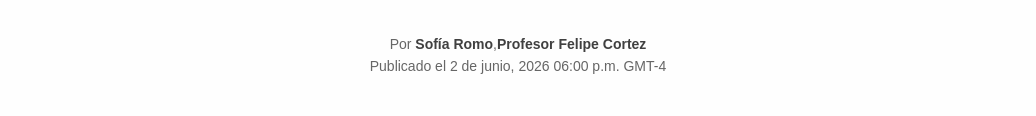
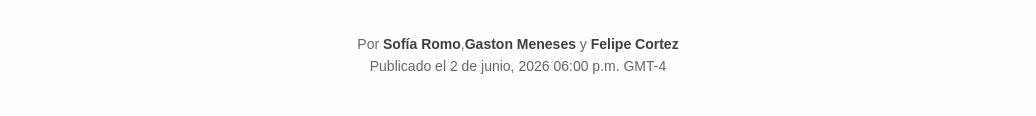
Before and after one commit to RomoSofia/Clase-12-Troncal, a plain HTML site: page index.html in a window 1280 px wide. Shown: the part 614-730 px from the top of the page, without its empty margins (122-1158 px from the left). Drawn offline with nearby package versions, Linux system fonts and the light colour scheme; a web font is replaced by a local one.

Commit message:
Update index.html

```diff
--- a/index.html
+++ b/index.html
@@ -58,7 +58,7 @@
         <h3>FORMACIÓN DISCIPLINAR</h3>
         <h1>Mapa del diseño en Chile</h1>
         <h2>IP lideran en vacantes y las universidades muestran brechas confusas de precios</h2>
-        <address>Por <a href="#">Sofía Romo</a>,<a href="#">Profesor Felipe Cortez</a>
+        <address>Por <a href="#">Sofía Romo</a>,<a href="#">Gaston Meneses</a> y <a href="#">Felipe Cortez</a>
         </address>
         <time>Publicado el 2 de junio, 2026 06:00 p.m. GMT-4</time>
     </header>
```
